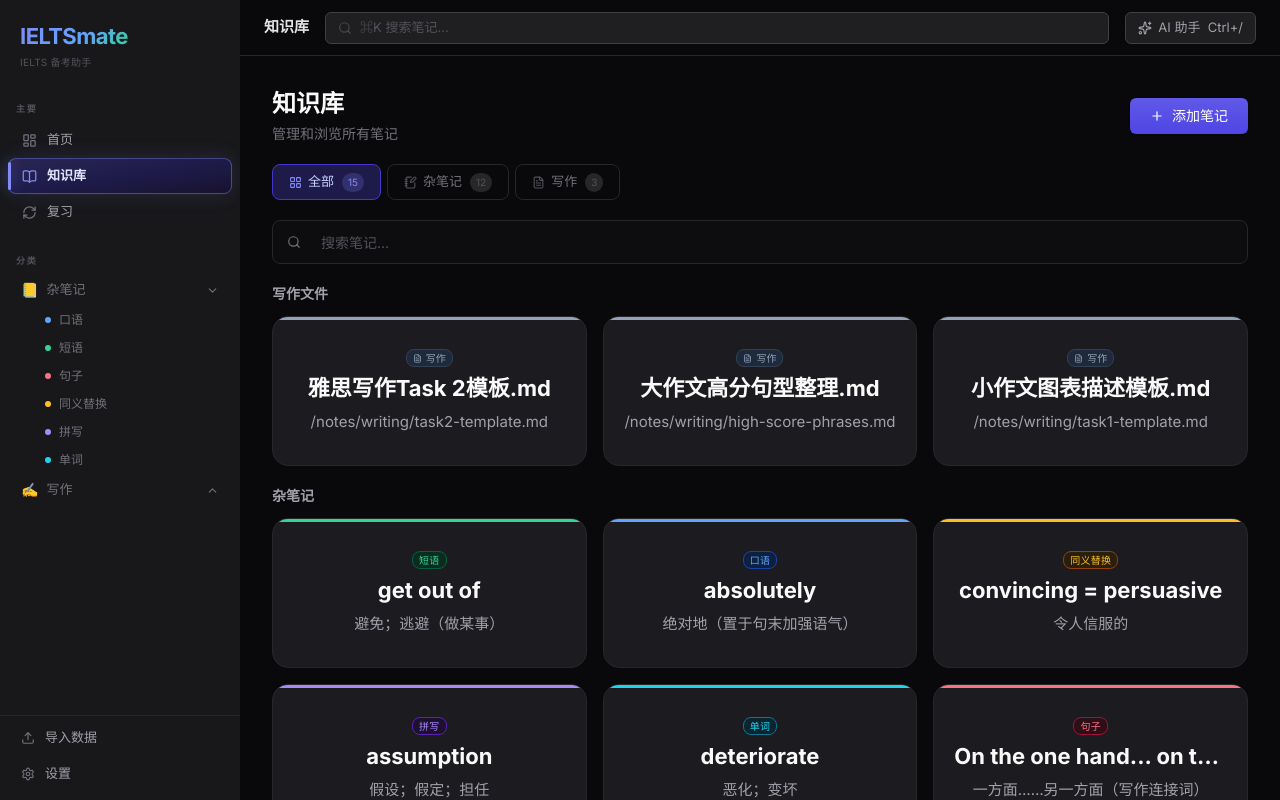
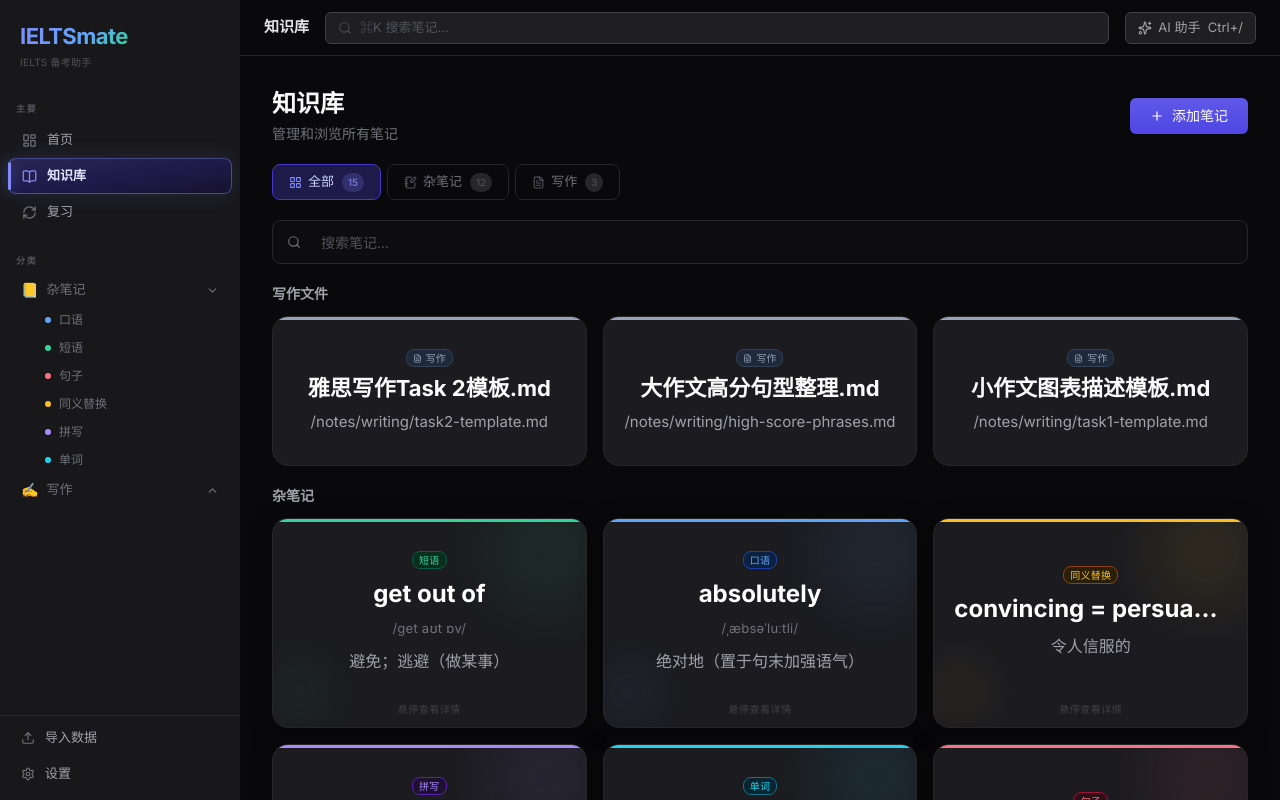
Before and after one commit to Patrickming/ieltsmate, a React (Vite) app in the folder frontend/: page /kb in a window 1280 px wide. Built offline with nearby package versions, Linux system fonts and the light colour scheme.

Commit message:
0.61前端版本

```diff
--- a/frontend/src/components/ui/NoteCard.tsx
+++ b/frontend/src/components/ui/NoteCard.tsx
@@ -1,4 +1,3 @@
-import { motion } from 'framer-motion'
 import { CATEGORY_BAR } from '../../data/mockData'
 import type { Note } from '../../data/mockData'
 import { Badge } from './Badge'
@@ -21,22 +20,179 @@
     navigate(`/kb/${note.id}`)
   }
 
+  // Back face (反面) content: extended info from the DB
+  const hasSynonyms = note.synonyms && note.synonyms.length > 0
+  const hasExample = !!note.example
+  const hasMemoryTip = !!note.memoryTip
+  const hasPhonetic = !!note.phonetic
+
   return (
-    <motion.div
-      onClick={handleClick}
-      whileHover={{ y: -2 }}
-      whileTap={{ scale: 0.99 }}
-      className="relative bg-surface-card border border-border rounded-xl overflow-hidden cursor-pointer group"
+    /* Perspective wrapper */
+    <div
+      className="note-flip-card perspective cursor-pointer"
+      style={{ height: '210px' }}
     >
-      {/* Top color accent bar */}
-      <div className="absolute top-0 left-0 right-0 h-[3px]" style={{ background: barColor }} />
-      <div className="px-5 py-8 flex flex-col gap-2 items-center text-center">
-        <Badge category={note.category} />
-        <div className="text-[22px] font-bold text-text-primary group-hover:text-white transition-colors w-full truncate leading-tight">
-          {note.content}
+      {/* Rotating inner container */}
+      <div
+        className="note-flip-inner preserve-3d relative w-full h-full"
+        style={{
+          transition: 'transform 500ms cubic-bezier(0.4, 0, 0.2, 1)',
+          boxShadow: '0 4px 24px -4px rgba(0,0,0,0.5)',
+          borderRadius: '12px',
+        }}
+      >
+
+        {/* ── 正面 (front, default visible) ─────────────────── */}
+        <div
+          className="backface-hidden absolute inset-0 rounded-xl overflow-hidden flex flex-col"
+          style={{ background: '#1c1c20', border: '1px solid #27272a' }}
+        >
+          {/* Top accent bar */}
+          <div style={{ height: 3, background: barColor, flexShrink: 0 }} />
+
+          {/* Floating blobs (decorative) */}
+          <div className="absolute inset-0 overflow-hidden pointer-events-none">
+            <div style={{
+              position: 'absolute', borderRadius: '50%',
+              background: barColor, opacity: 0.08, filter: 'blur(28px)',
+              width: 120, height: 120, top: -30, right: -20,
+              animation: 'blob-float 3000ms infinite ease-in-out',
+            }} />
+            <div style={{
+              position: 'absolute', borderRadius: '50%',
+              background: barColor, opacity: 0.05, filter: 'blur(20px)',
+              width: 70, height: 70, bottom: 10, left: -10,
+              animation: 'blob-float 2600ms infinite ease-in-out',
+              animationDelay: '-800ms',
+            }} />
+          </div>
+
+          {/* Content */}
+          <div className="relative flex flex-col items-center justify-center text-center gap-2.5 px-5 py-5 flex-1 min-w-0">
+            <Badge category={note.category} />
+            <div
+              className="font-bold text-white w-full truncate leading-tight"
+              style={{ fontSize: '24px' }}
+            >
+              {note.content}
+            </div>
+            {note.phonetic && (
+              <div className="w-full truncate" style={{ fontSize: '13px', color: '#71717a', letterSpacing: '0.02em' }}>
+                {note.phonetic}
+              </div>
+            )}
+            <div className="w-full truncate" style={{ fontSize: '16px', color: '#a1a1aa' }}>
+              {note.translation}
+            </div>
+          </div>
+
+          {/* Bottom hint */}
+          <div
+            className="text-center pb-2.5"
+            style={{ fontSize: '10px', color: '#3f3f46', letterSpacing: '0.05em' }}
+          >
+            悬停查看详情
+          </div>
         </div>
-        <div className="text-[15px] text-text-muted w-full truncate">{note.translation}</div>
+
+        {/* ── 反面 (back, visible on hover) ─────────────────── */}
+        <div
+          className="backface-hidden rotate-y-180 absolute inset-0 rounded-xl overflow-hidden flex items-center justify-center"
+          style={{ background: '#151515' }}
+        >
+          {/* Spinning gradient beam */}
+          <div
+            style={{
+              position: 'absolute',
+              width: 80,
+              height: '170%',
+              background: `linear-gradient(90deg, transparent, ${barColor}88, ${barColor}cc, ${barColor}88, transparent)`,
+              animation: 'beam-spin 4000ms infinite linear',
+              pointerEvents: 'none',
+            }}
+          />
+
+          {/* Inner card */}
+          <div
+            onClick={handleClick}
+            style={{
+              position: 'absolute',
+              inset: 2,
+              background: '#18181b',
+              borderRadius: 10,
+              padding: '14px 16px',
+              display: 'flex',
+              flexDirection: 'column',
+              justifyContent: 'space-between',
+              gap: 8,
+              overflow: 'hidden',
+            }}
+          >
+            {/* Category badge + hint */}
+            <div className="flex items-center justify-between shrink-0">
+              <Badge category={note.category} />
+              <span style={{ fontSize: 11, color: '#52525b' }}>点击查看详情 →</span>
+            </div>
+
+            {/* Extended content — flex-1 + overflow:hidden keeps layout stable */}
+            <div style={{ flex: 1, overflow: 'hidden', display: 'flex', flexDirection: 'column', gap: 8, minHeight: 0 }}>
+              {hasSynonyms && (
+                <div style={{ minWidth: 0 }}>
+                  <div style={{ fontSize: 11, color: '#52525b', marginBottom: 3, textTransform: 'uppercase', letterSpacing: '0.06em' }}>同义 / 近义</div>
+                  <div style={{ fontSize: 14, color: '#a1a1aa', lineHeight: 1.4, whiteSpace: 'nowrap', overflow: 'hidden', textOverflow: 'ellipsis' }}>
+                    {note.synonyms!.slice(0, 3).join(' · ')}
+                  </div>
+                </div>
+              )}
+
+              {hasExample && (
+                <div style={{ minWidth: 0, overflow: 'hidden' }}>
+                  <div style={{ fontSize: 11, color: '#52525b', marginBottom: 3, textTransform: 'uppercase', letterSpacing: '0.06em' }}>例句</div>
+                  <div style={{
+                    fontSize: 13, color: '#71717a', lineHeight: 1.5,
+                    display: '-webkit-box', WebkitLineClamp: 2,
+                    WebkitBoxOrient: 'vertical', overflow: 'hidden',
+                  }}>
+                    {note.example}
+                  </div>
+                </div>
+              )}
+
+              {hasMemoryTip && !hasExample && (
+                <div style={{ minWidth: 0, overflow: 'hidden' }}>
+                  <div style={{ fontSize: 11, color: '#52525b', marginBottom: 3, textTransform: 'uppercase', letterSpacing: '0.06em' }}>记忆技巧</div>
+                  <div style={{
+                    fontSize: 13, color: '#71717a', lineHeight: 1.5,
+                    display: '-webkit-box', WebkitLineClamp: 2,
+                    WebkitBoxOrient: 'vertical', overflow: 'hidden',
+                  }}>
+                    {note.memoryTip}
+                  </div>
+                </div>
+              )}
+
+              {!hasSynonyms && !hasExample && !hasMemoryTip && !hasPhonetic && (
+                <div style={{ fontSize: 13, color: '#52525b', textAlign: 'center', marginTop: 'auto', marginBottom: 'auto' }}>
+                  暂无延伸内容
+                </div>
+              )}
+            </div>
+
+            {/* Footer */}
+            <div style={{
+              fontSize: 11, color: '#3f3f46', flexShrink: 0,
+              paddingTop: 8, borderTop: '1px solid #27272a',
+              display: 'flex', justifyContent: 'space-between',
+            }}>
+              <span>{note.createdAt}</span>
+              <span style={{ color: barColor, opacity: 0.8 }}>
+                {note.reviewStatus === 'mastered' ? '已掌握' : note.reviewStatus === 'learning' ? '学习中' : '新词'}
+              </span>
+            </div>
+          </div>
+        </div>
+
       </div>
-    </motion.div>
+    </div>
   )
 }
--- a/frontend/src/styles/globals.css
+++ b/frontend/src/styles/globals.css
@@ -90,3 +90,18 @@
 .rotate-y-180 {
   transform: rotateY(180deg);
 }
+
+/* NoteCard flip */
+.note-flip-card:hover .note-flip-inner {
+  transform: rotateY(180deg);
+}
+
+@keyframes beam-spin {
+  from { transform: rotateZ(0deg); }
+  to   { transform: rotateZ(360deg); }
+}
+
+@keyframes blob-float {
+  0%, 100% { transform: translateY(0px); }
+  50%       { transform: translateY(10px); }
+}
```
